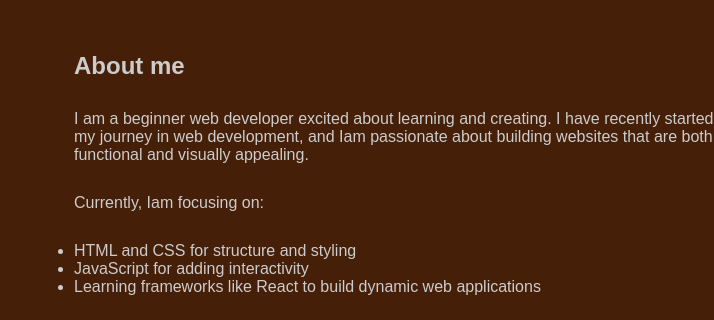
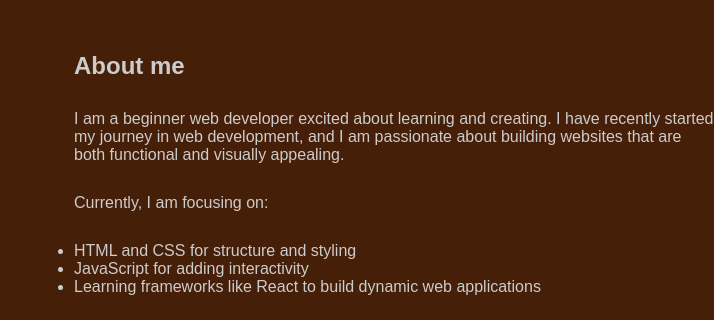
Before and after one commit to Abdul734734/Abdul-Majid-Portfolio, a plain HTML site: page index.html in a window 1280 px wide. Shown: the part 784-1104 px from the top of the page, 566-1280 px from the left. Drawn offline with Linux system fonts and the light colour scheme.

Commit message:
Portfolio Project

```diff
--- a/index.html
+++ b/index.html
@@ -44,11 +44,11 @@
           <p1>
             I am a beginner web developer excited about learning and
             creating. I have recently started my journey in web development,
-            and Iam passionate about building websites that are both
+            and I am passionate about building websites that are both
             functional and visually appealing.</p1>
 
 
-        <p>Currently, Iam focusing on:</p>
+        <p>Currently, I am focusing on:</p>
         <p>
         <ul>
           <li>HTML and CSS for structure and styling</li>
```
Also changed, not shown: abdul.jpeg (deleted), 1 other file.
